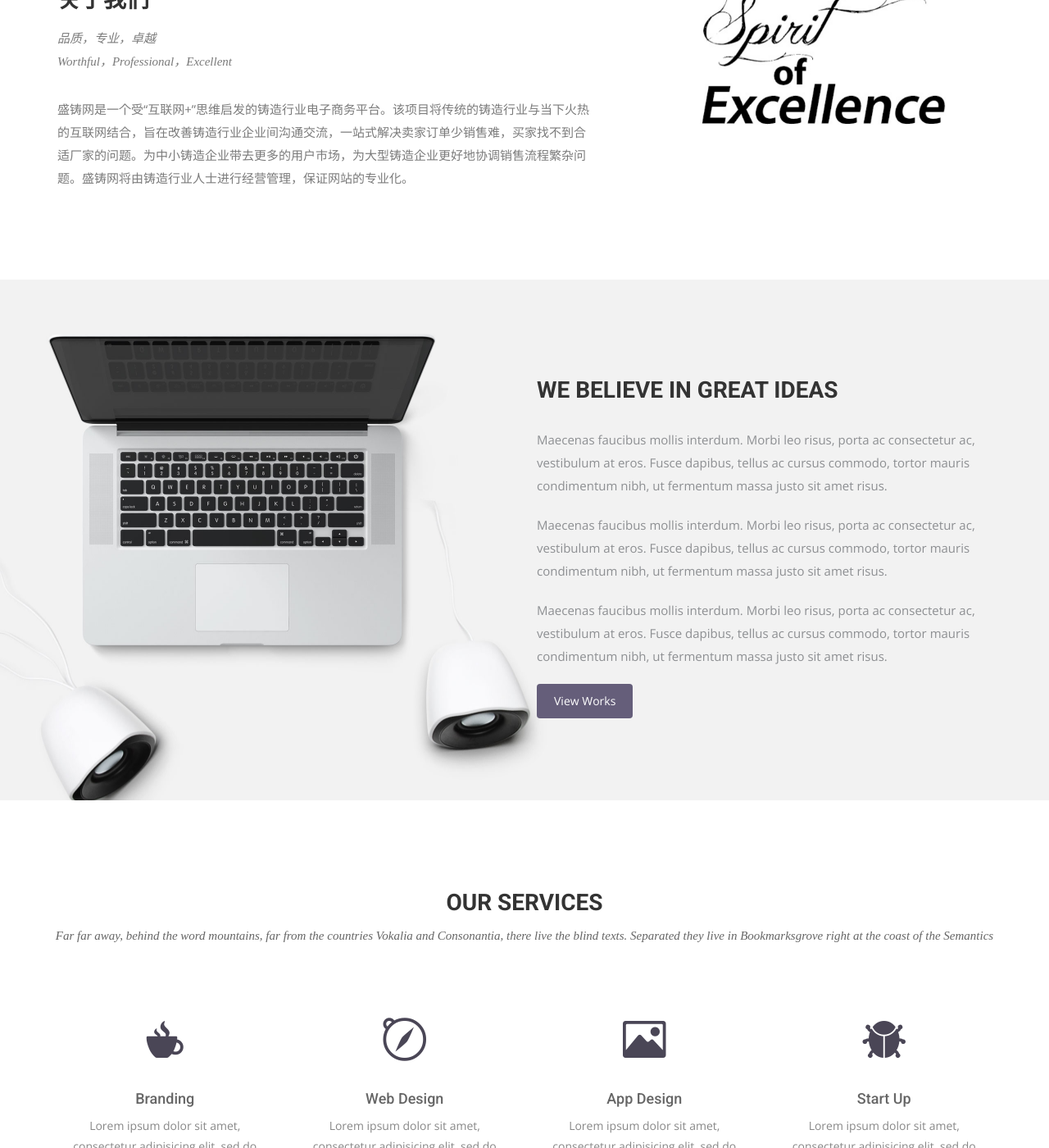
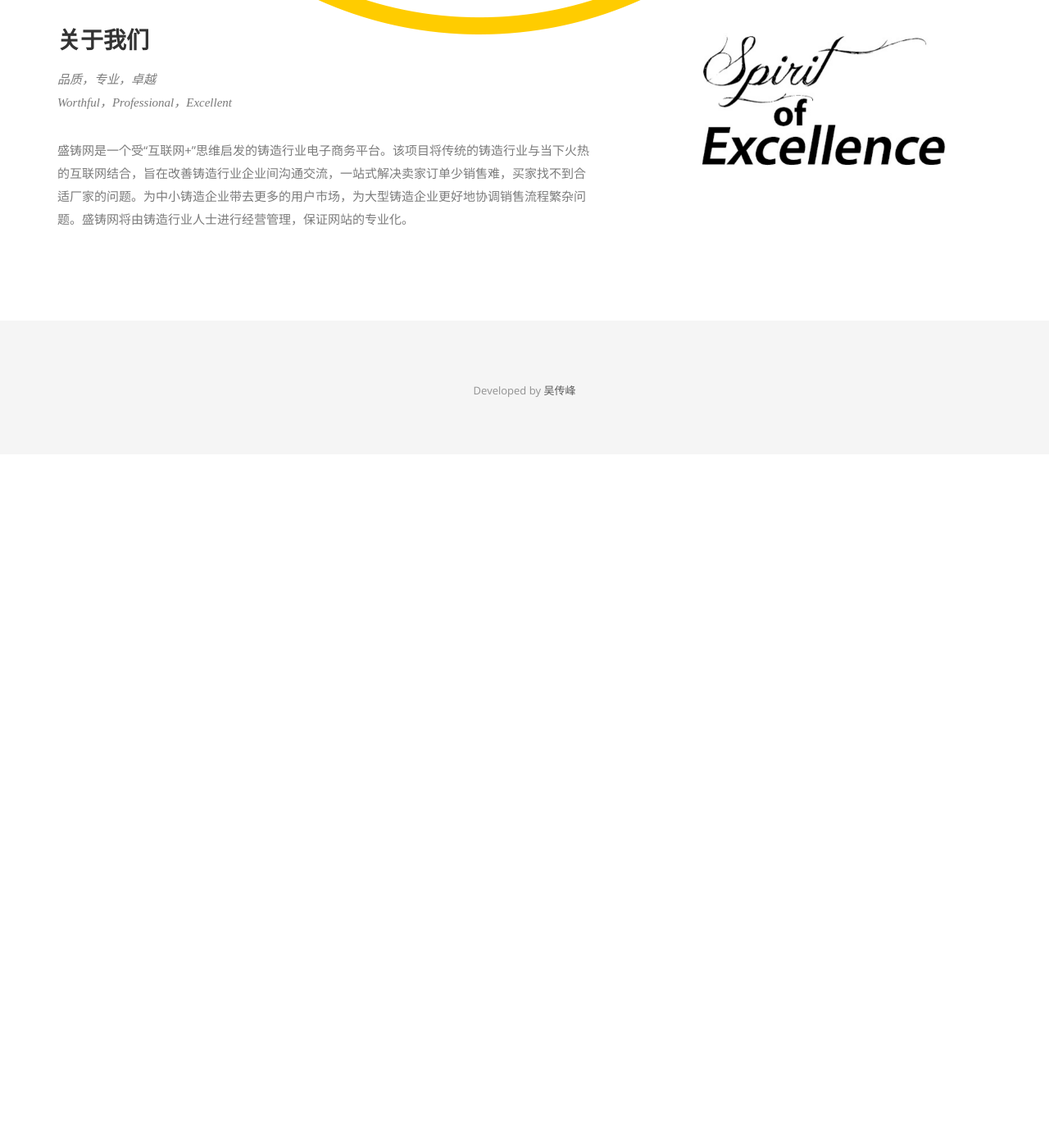
Before and after one commit to AranRavi/ShengCast, a Jekyll site: the page built from index.html, in a window 1280 px wide and 1400 px high, scrolled down 964 px. Shown: the whole window at 82% size. Built offline with Jekyll 4.4.1, drawn with Linux system fonts in a browser that asks for light colours; nearby versions of some CDN libraries; some web fonts are replaced; after the commit the page ends 1518 px from its top, so only the background shows below that; some of the changed text lies outside the part shown.

Commit message:
first page

```diff
--- a/_includes/footer.html
+++ b/_includes/footer.html
@@ -4,15 +4,15 @@
     <div class="row">
       <div class="col-md-12">
         <div class="footer-manu">
-          <ul>
+          <!-- <ul>
             <li><a href="#">About Us</a></li>
             <li><a href="{{ site.baseurl }}/contact">Contact us</a></li>
             <li><a href="#">How it works</a></li>
             <li><a href="{{ site.baseurl }}/blog">Blog</a></li>
             <li><a href="#">Terms</a></li>
-          </ul>
+          </ul> -->
         </div>
-        <p>Copyright &copy; Design &amp; Developed by <a href="http://www.themefisher.com">Themefisher</a>. All rights reserved.</p>
+        <p>Developed by <a href="https://aranravi.github.io">吴传峰</a></p>
       </div>
     </div>
   </div>
--- a/_includes/header.html
+++ b/_includes/header.html
@@ -15,16 +15,16 @@
             <span class="icon-bar"></span>
             </button>
             <a class="navbar-brand" href="index.html">
-              <img src="{{ site.baseurl }}/img/logo.png" alt="Logo">
+              <img src="{{ site.baseurl }}/img/castlogo.png" alt="Logo">
             </a>
           </div>
             <!-- Collect the nav links, forms, and other content for toggling -->
             <div class="collapse navbar-collapse" id="bs-example-navbar-collapse-1">
               <ul class="nav navbar-nav navbar-right">
-                <li><a href="{{ site.baseurl }}/">Home</a></li>
-                <li><a href="{{ site.baseurl }}/work">Work</a></li>
-                <li><a href="{{ site.baseurl }}/blog">Blog</a></li>
-                <li><a href="#">Service</a></li>
+                <li><a href="{{ site.baseurl }}/">我有需求</a></li>
+                <li><a href="{{ site.baseurl }}/work">我能生产</a></li>
+                <li><a href="{{ site.baseurl }}/blog">行业动态</a></li>
+                <li><a href="#">专家咨询</a></li>
                 <li><a href="{{ site.baseurl }}/contact">Contact</a></li>
               </ul>
             </div><!-- /.navbar-collapse -->
--- a/index.html
+++ b/index.html
@@ -40,7 +40,7 @@
   </div>
 </section>
 
-<section id="feature">
+<!-- <section id="feature">
 <div class="container">
   <div class="row">
     <div class="col-md-6 col-md-offset-6">
@@ -52,10 +52,10 @@
     </div>
   </div>
 </div>
-</section>
+</section> -->
 
 <!-- Service Start -->
-<section id="service">
+<!-- <section id="service">
   <div class="container">
     <div class="row">
       <div class="section-title">
@@ -122,9 +122,9 @@
       </div>
     </div>
   </div>
-</section>
+</section> -->
 <!-- Call to action Start -->
-<section id="call-to-action">
+<!-- <section id="call-to-action">
   <div class="container">
     <div class="row">
       <div class="col-md-12">
@@ -138,7 +138,7 @@
   </div>
 </section>
 <!-- Content Start -->
-<section id="testimonial">
+<!-- <section id="testimonial">
   <div class="container">
     <div class="row">
       <div class="section-title text-center">
@@ -222,4 +222,4 @@
       </div>
     </div>
   </div>
-</section>
+</section> -->
```
Also changed, not shown: img/castlogo.png (added), 1 other file.
